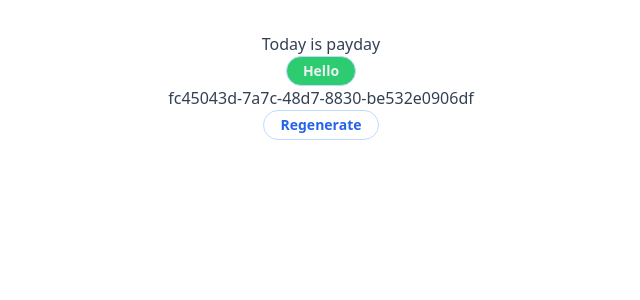
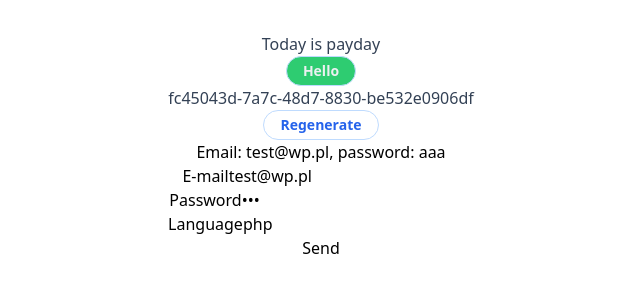
Before and after one commit to patrykomiotek/ocdapp, a React (Vite) app: page / in a window 1280 px wide. Shown: the top 300 px of the page, without its empty margins (319-959 px from the left). Built offline with nearby package versions, Linux system fonts and the light colour scheme.

Commit message:
feat: form with state

```diff
--- a/src/App.tsx
+++ b/src/App.tsx
@@ -3,6 +3,7 @@ import reactLogo from './assets/react.svg'
 import viteLogo from '/vite.svg'
 import './App.css'
 import { Generator } from '@components/Genrator';
+import { LoginFormState } from '@components/LoginFormState';
 import { Text } from '@atoms/Text';
 import { Button } from '@ui/atoms/Button';
 
@@ -20,6 +21,7 @@ function App() {
         bgColor="emerald"
       />
       <Generator />
+      <LoginFormState />
     </>
   )
 }
--- /dev/null
+++ b/src/components/LoginFormState/LoginFormState.tsx
@@ -0,0 +1,69 @@
+import { ChangeEventHandler, FormEventHandler, useState } from "react";
+
+interface FormState {
+  email: string;
+  password: string;
+  language?: string;
+}
+
+const defaultValues: FormState = {
+  email: 'test@wp.pl',
+  password: 'aaa',
+  language: 'php',
+}
+
+export const LoginFormState = () => {
+  const [formValues, setFormValues] = useState<FormState>(defaultValues);
+
+  const handleSubmit: FormEventHandler = (event) => {
+    event.preventDefault();
+
+    // formValues
+  }
+
+  const handleChange: ChangeEventHandler<HTMLInputElement> = (event) => {
+    const id: string = event.target.id;
+    const value: string = event.target.value;
+
+    setFormValues({
+      ...formValues,
+      [id]: value,
+    });
+  }
+
+  return (
+    <div>
+      <p>Email: {formValues.email}, password: {formValues.password}</p>
+      <form onSubmit={handleSubmit}>
+        <div>
+          <label htmlFor="email">E-mail</label>
+          <input
+            id="email"
+            type="email"
+            value={formValues.email}
+            onChange={handleChange} />
+        </div>
+        <div>
+          <label htmlFor="password">Password</label>
+          <input
+            id="password"
+            type="password"
+            value={formValues.password}
+            onChange={handleChange} />
+        </div>
+        <div>
+          <label htmlFor="language">Language</label>
+          <input
+            id="language"
+            type="text"
+            value={formValues.language}
+            onChange={handleChange}
+          />
+        </div>
+        <div>
+          <button type="submit">Send</button>
+        </div>
+      </form>
+    </div>
+  );
+}
--- /dev/null
+++ b/src/components/LoginFormState/index.ts
@@ -0,0 +1 @@
+export { LoginFormState } from './LoginFormState';
```
